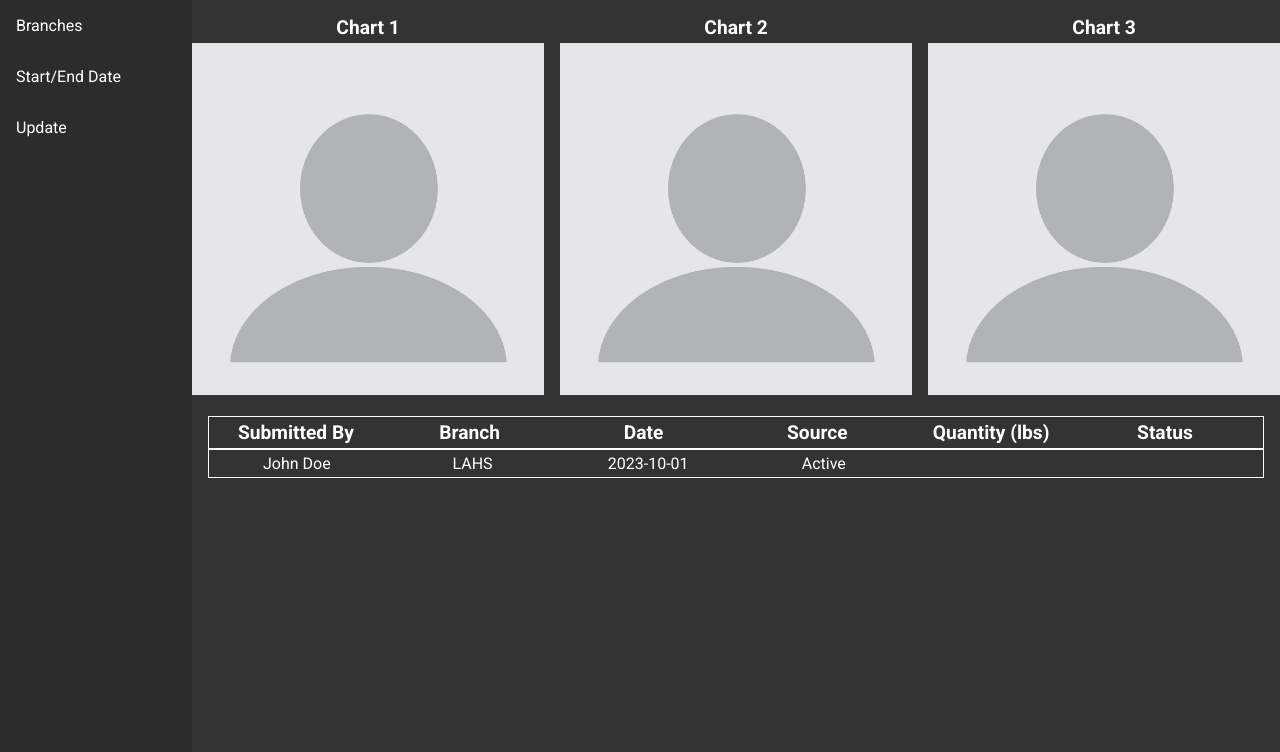
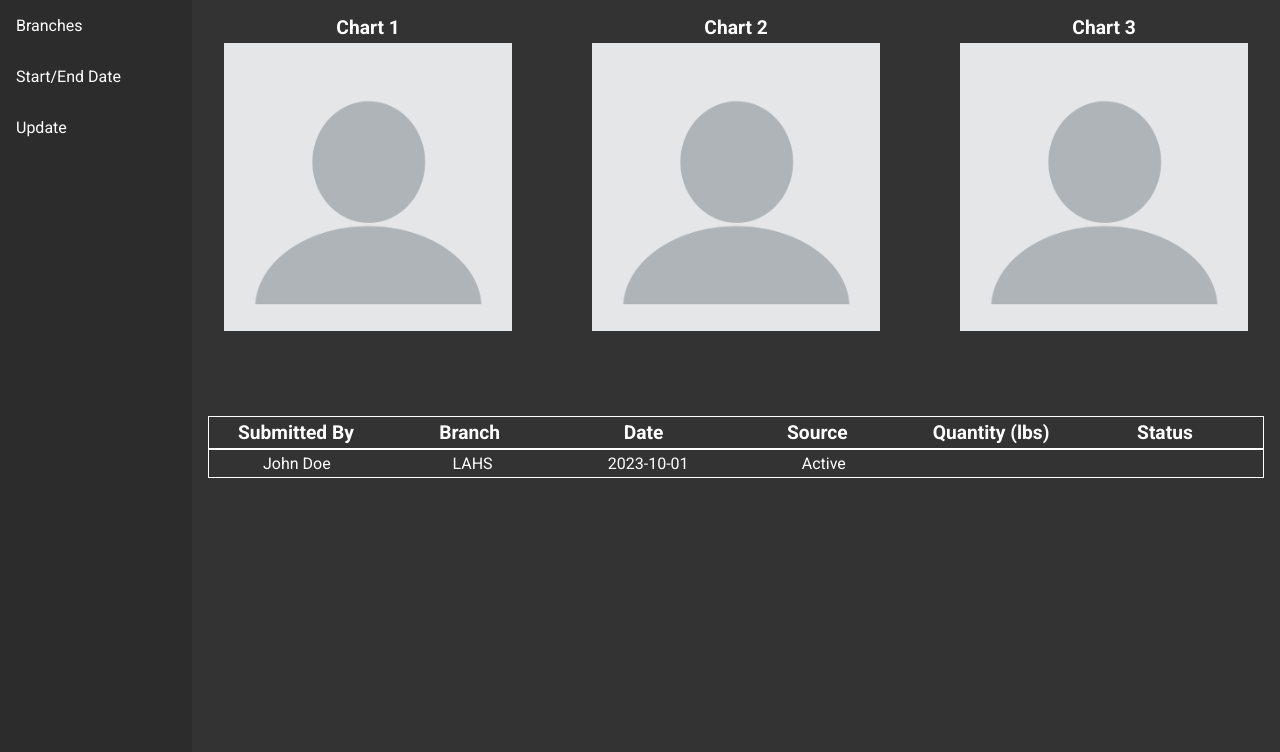
Before and after one commit to EmmetAVS/Food4All-Dev, a FastAPI app: template templates/view_collections.html in a window 1280 px wide. Shown: the part 48-800 px from the top of the page. Run offline with FastAPI, Linux system fonts and the light colour scheme; the template is opened without the code that fills it, so the values that code supplies are empty.

Commit message:
fixed chart overflow when stacked vertically

```diff
--- a/static/styles/main.css
+++ b/static/styles/main.css
@@ -133,6 +133,7 @@ html, body {
     gap: 0.2rem;
     font-size: 1.2rem;
     width: 100%;
+    height: 100%;
 }
 
 .chart label {
@@ -143,7 +144,7 @@ html, body {
 
 .chart img {
     max-width: 100%;
-    max-height: 100%;
+    max-height: 75%;
     object-fit: contain;
 }
 
```
